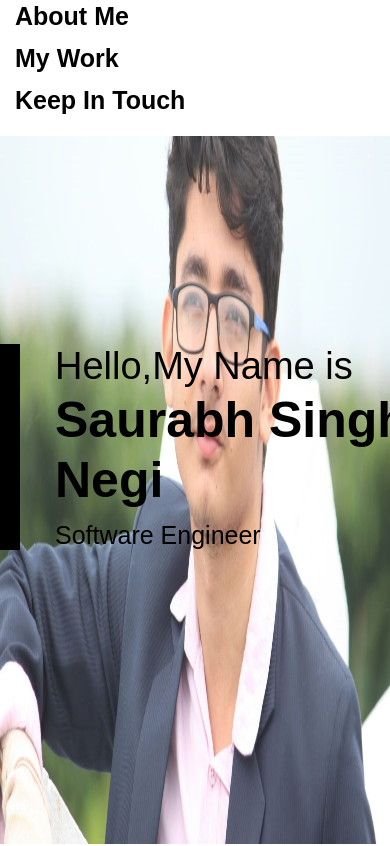
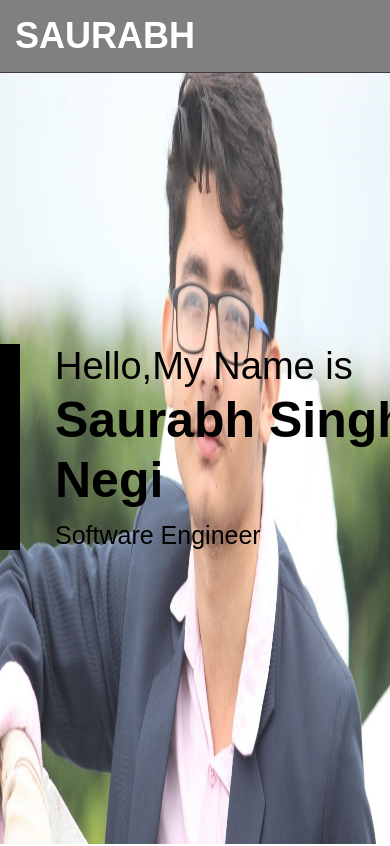
Before and after one commit to sweetykri13/portfo, a plain HTML site: page index.html in a window 390 px wide. Shown: the top 846 px of the page. Drawn offline with Linux system fonts and the light colour scheme.

Commit message:
Update saurabh.css

```diff
--- a/saurabh.css
+++ b/saurabh.css
@@ -452,42 +452,3 @@ footer .social a:hover{
  display: none;
  border: 1px solid #eeeeee;
 }
-@media(max-width: 991px){
-	.home .home-content .block h1{
-		font-size: 50px;
-	}
-}
-@media(max-width: 767px){
-	header{
-		padding: 15px;
-		position: fixed;
-		background-color: white;
-		border: none;
-	}
-
-	.ham-burger .fa{
-		display: inline-block;
-	}
-	.navbar{
-      position: absolute;
-      background-color: white;
-      position: absolute;
-      width: 100%;
-      left: 0px;
-      top: 60;
-      padding: 15px;
-      border-top: 1px solid #eeeeee;
-
-	}
-	header .navbar ul li{
-		display: block;
-		margin-left: 0;
-	}
-	header .navbar ul li a{
-		line-height: 42px;
-		color: #000000;
-	}
-	header .navbar ul li a::before{
-		background-color: #febd01;
-	}
-}
```
